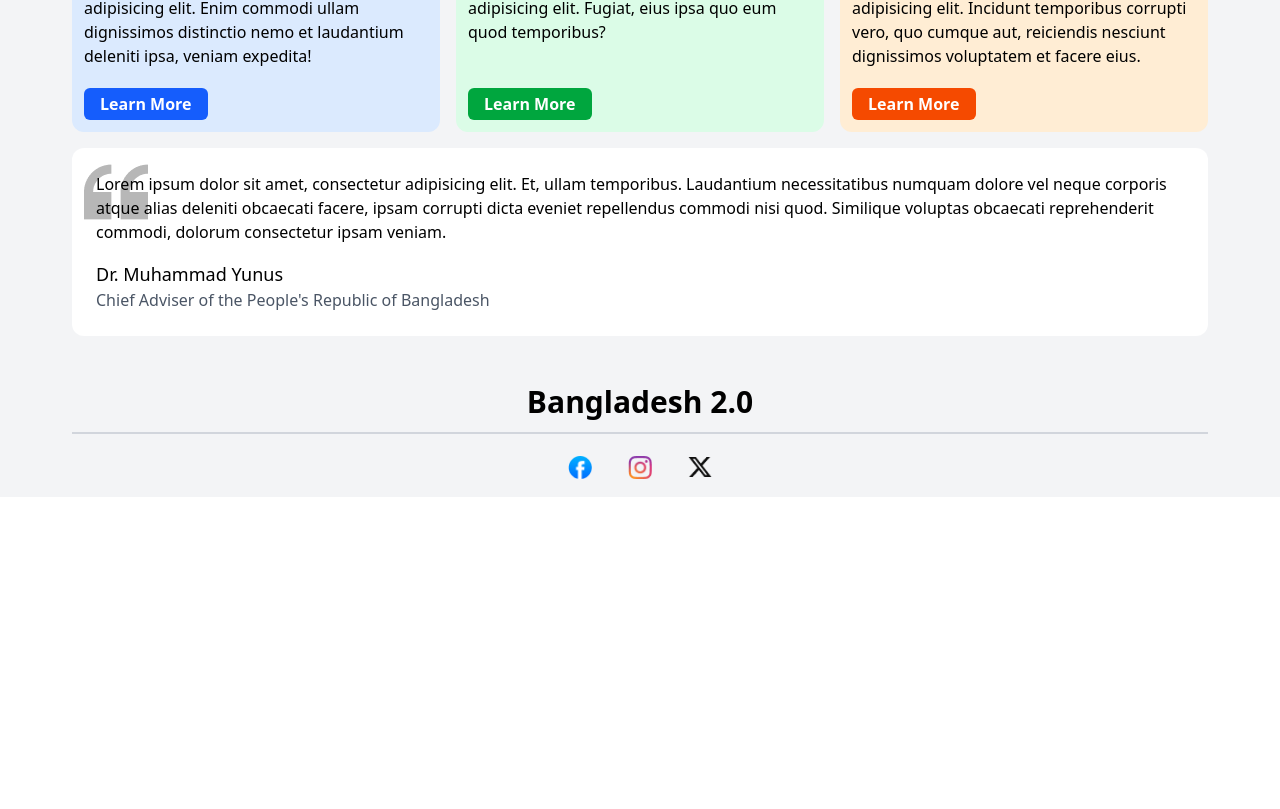
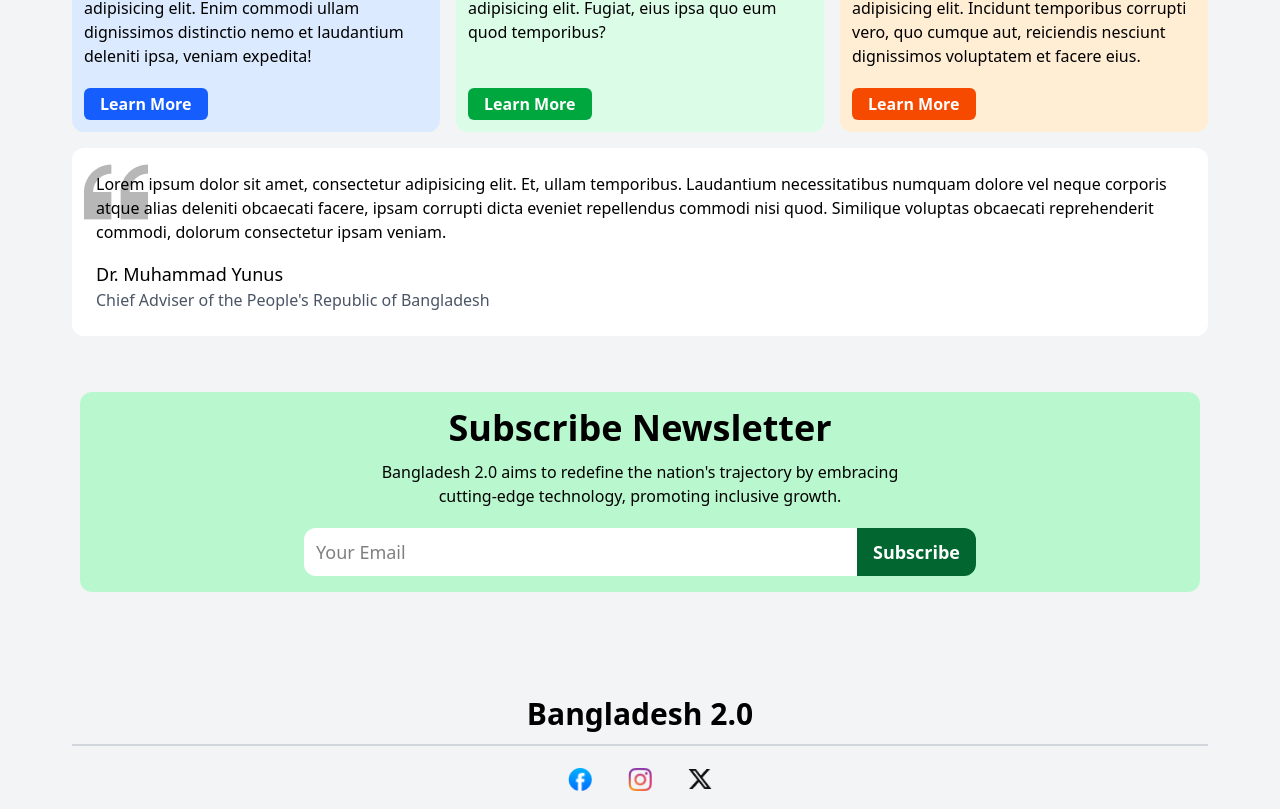
Before and after one commit to mrirakib04/landing-page-5, a React (Vite) app: page / in a window 1280 px wide. Shown: the part 1099-1908 px from the top of the page. Before the commit the page ends 1596 px from the top, so only its background shows below. Built offline with nearby package versions, Linux system fonts and the light colour scheme.

Commit message:
newsletter added

```diff
--- a/src/App.css
+++ b/src/App.css
@@ -0,0 +1,3 @@
+button {
+  cursor: pointer;
+}
--- a/src/App.jsx
+++ b/src/App.jsx
@@ -1,7 +1,9 @@
 import Footer from "./components/Footer";
 import Header from "./components/Header";
+import Newsletter from "./components/Newsletter";
 import Pillars from "./components/Pillars";
 import Vision from "./components/Vision";
+import "./App.css";
 
 function App() {
   return (
@@ -10,6 +12,7 @@
         <Header></Header>
         <Pillars></Pillars>
         <Vision></Vision>
+        <Newsletter></Newsletter>
         <Footer></Footer>
       </div>
     </div>
--- /dev/null
+++ b/src/components/Newsletter.jsx
@@ -0,0 +1,27 @@
+const Newsletter = () => {
+  return (
+    <div className="w-full px-2 sm:py-14 py-10">
+      <div className="w-full bg-green-200 p-4 rounded-xl flex flex-col items-center">
+        <h3 className="lg:text-4xl md:text-3xl text-2xl font-bold">
+          Subscribe Newsletter
+        </h3>
+        <p className="max-w-xl text-center mt-3">
+          Bangladesh 2.0 aims to redefine the nation&apos;s trajectory by
+          embracing cutting-edge technology, promoting inclusive growth.
+        </p>
+        <div className="max-w-2xl w-full h-12 flex items-center mt-5">
+          <input
+            className="bg-white h-full px-3 w-full text-lg font-medium rounded-l-xl"
+            type="text"
+            placeholder="Your Email"
+          />
+          <button className="text-lg font-semibold text-white bg-green-800 h-full sm:px-4 px-2 rounded-e-xl">
+            Subscribe
+          </button>
+        </div>
+      </div>
+    </div>
+  );
+};
+
+export default Newsletter;
```
